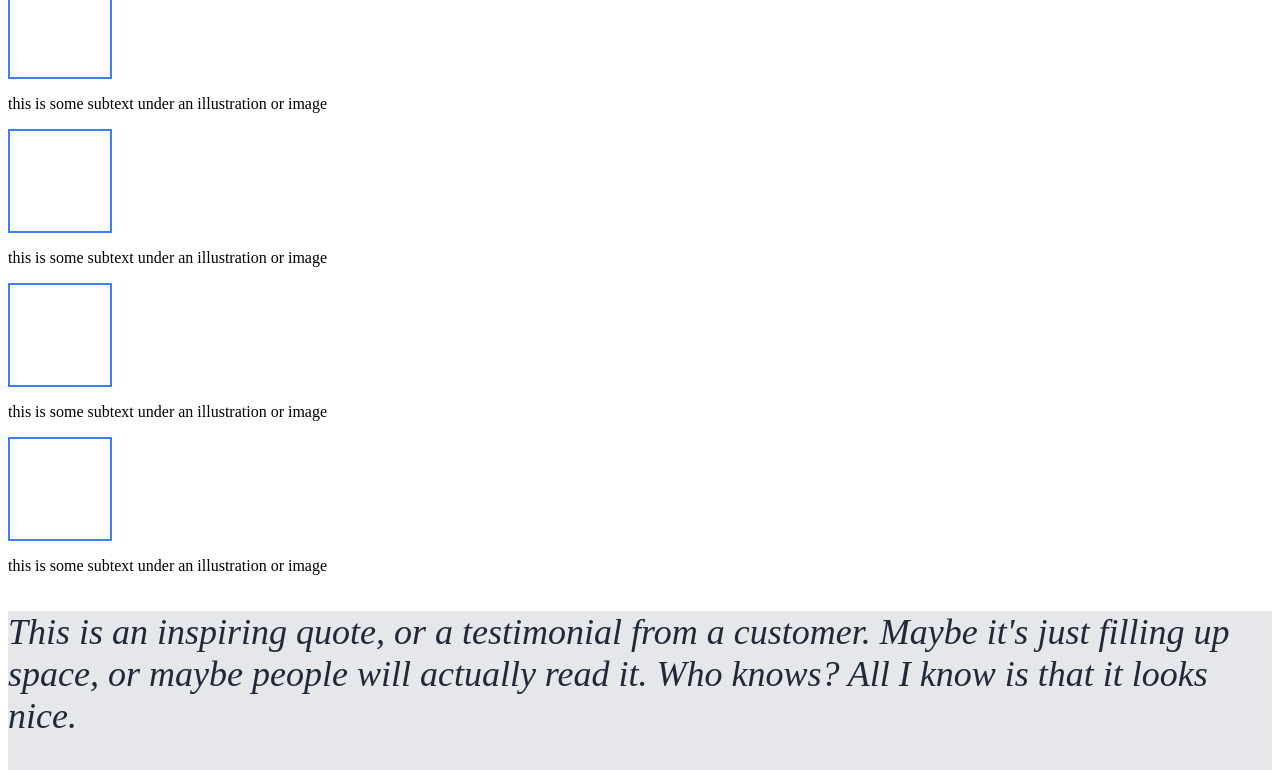
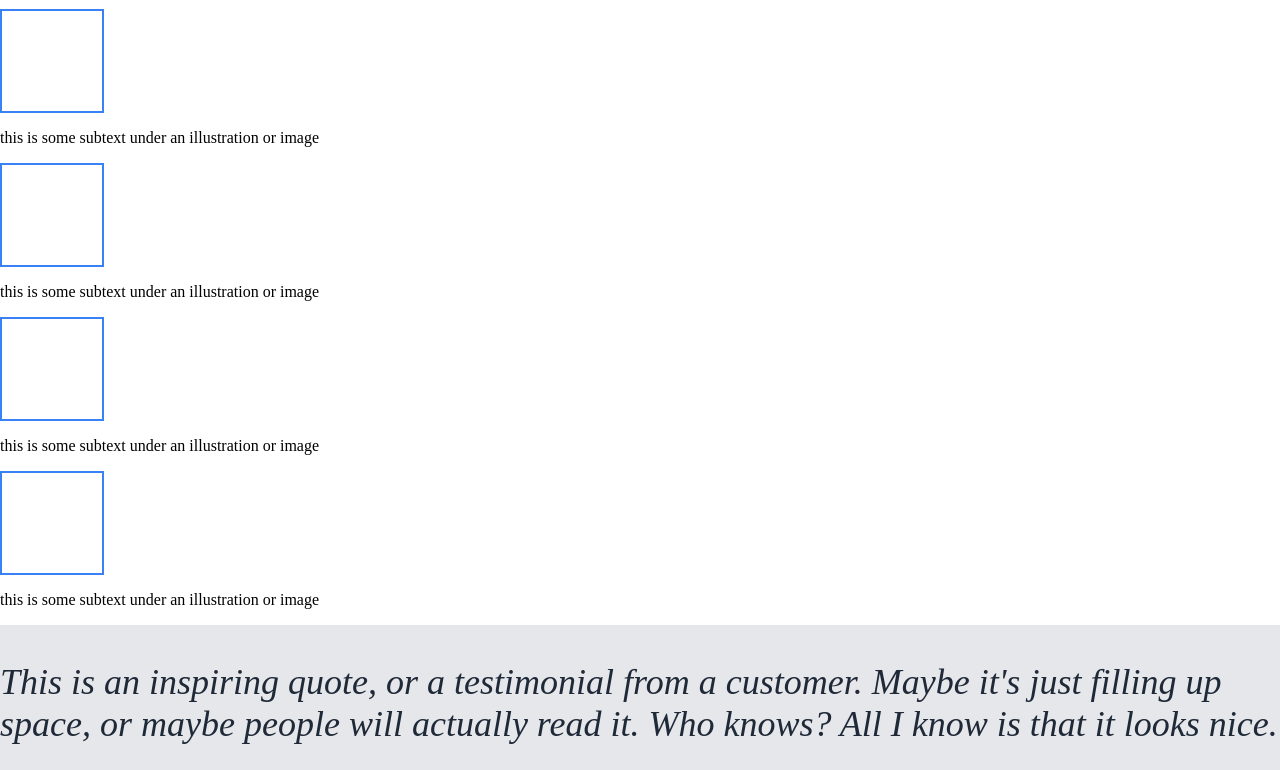
Before and after one commit to spoolD/odin-landing-page, a plain HTML site: page index.html in a window 1280 px wide. Shown: the part 456-1226 px from the top of the page. Drawn offline with Linux system fonts and the light colour scheme.

Commit message:
Format body with flex

```diff
--- a/styles.css
+++ b/styles.css
@@ -1,3 +1,9 @@
+body{
+    display: flex;
+    flex-direction: column;
+    margin: 0;
+}
+
 .header,
 .hero-section,
 .footer {
```
